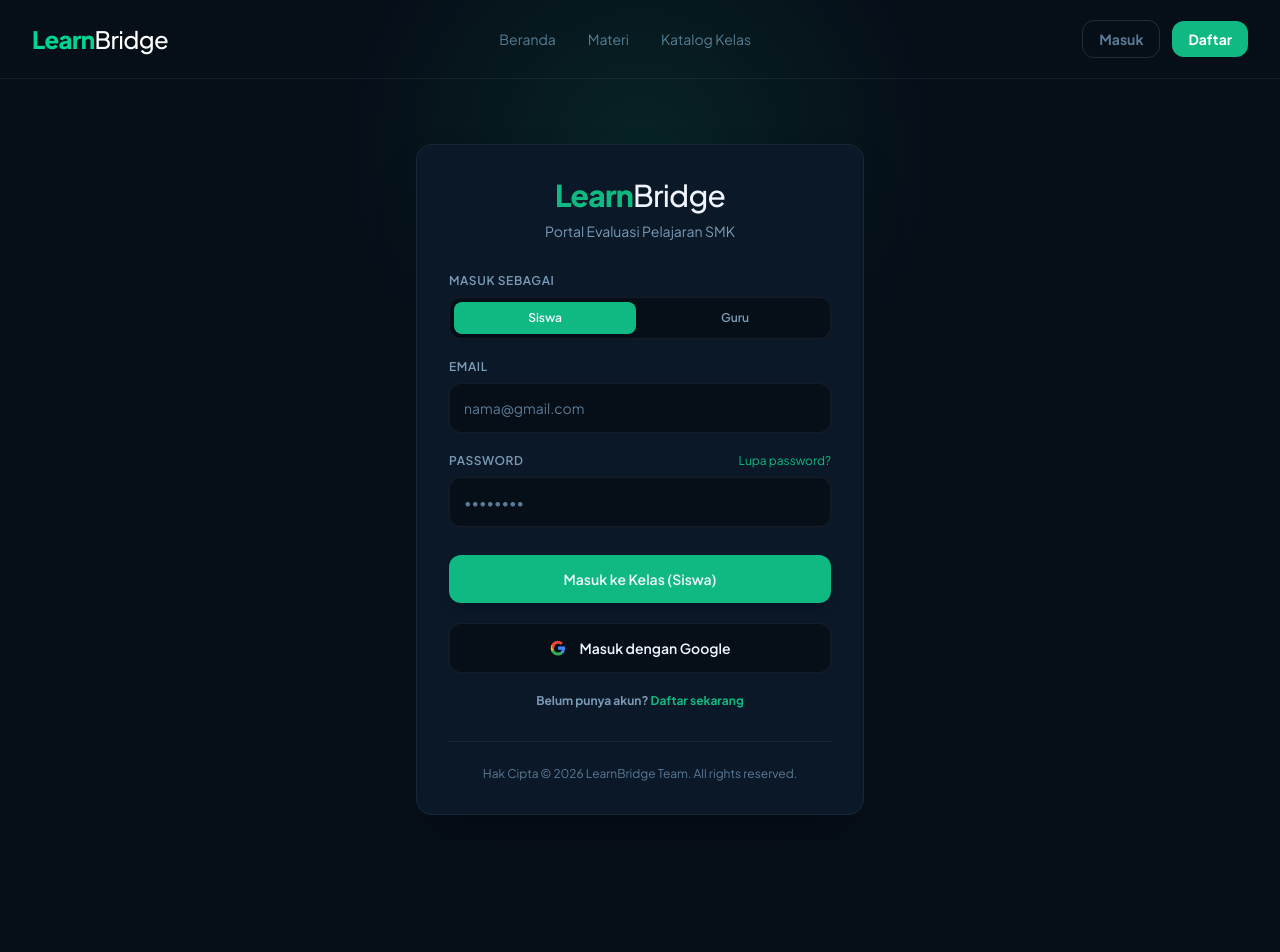
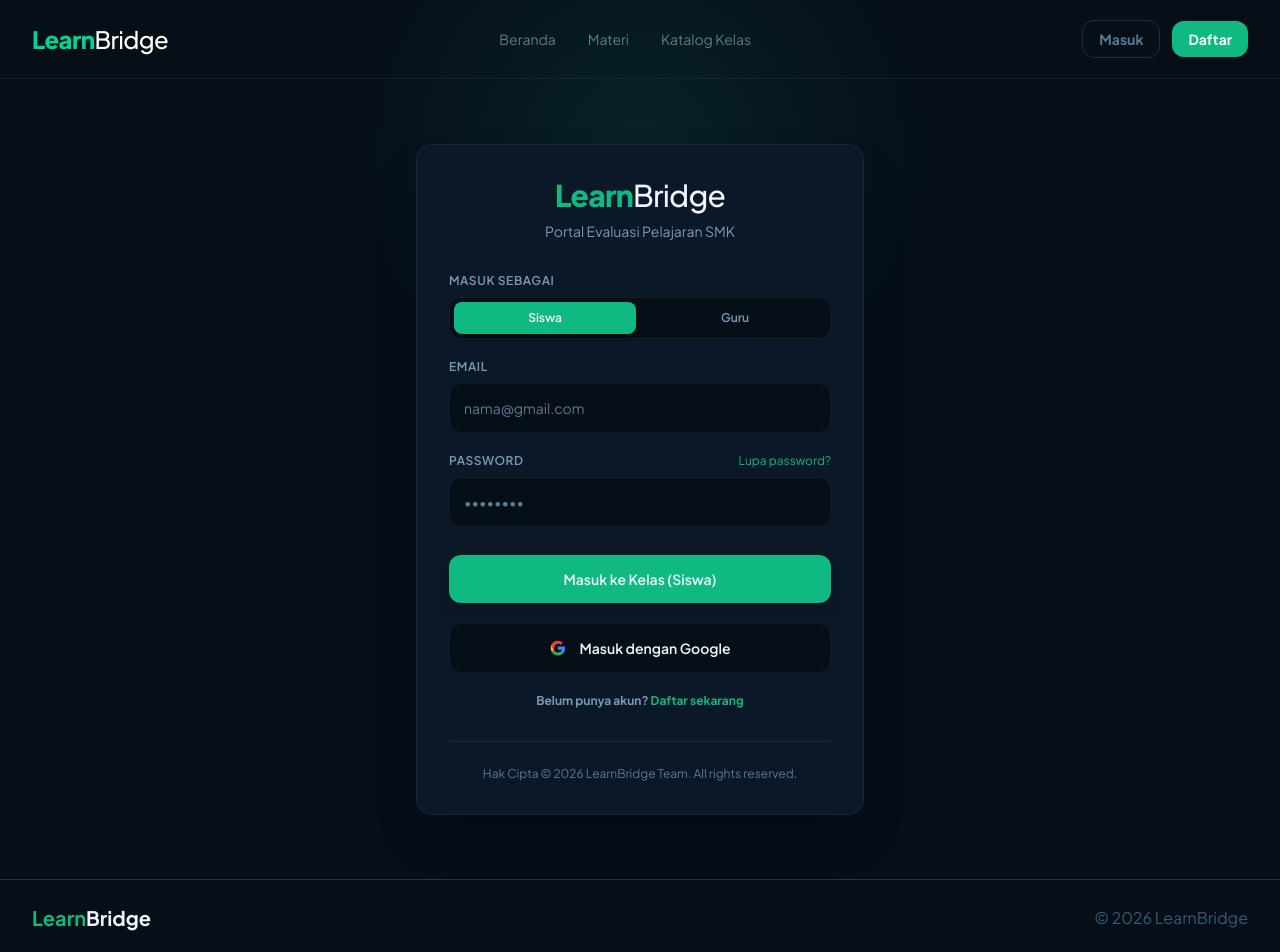
Before and after one commit to Kevin12er/crack-fe-Kevin12er, a Next.js app: page /login in a window 1280 px wide. Shown: the top 952 px of the page. Before the commit the page ends 879 px from the top, so only its background shows below. Built offline with nearby package versions, Linux system fonts and the light colour scheme; no server answers.

Commit message:
feat: penambahan footer didalam halaman  login dan register

```diff
--- a/src/app/login/page.jsx
+++ b/src/app/login/page.jsx
@@ -1,6 +1,7 @@
 "use client";
 
 import Navbar from "@/app/components/layout/Navbar";
+import Footer from "../components/layout/Footer";
 import { useEffect, useState } from "react";
 import { useForm } from "react-hook-form";
 import { useRouter } from "next/navigation";
@@ -297,6 +298,7 @@
           </div>
         </div>
       </div>
+      <Footer />
     </>
   );
 }
--- a/src/app/register/page.jsx
+++ b/src/app/register/page.jsx
@@ -1,6 +1,7 @@
 "use client";
 
 import Navbar from "@/app/components/layout/Navbar";
+import Footer from "../components/layout/Footer";
 import { useEffect, useState } from "react";
 import { useForm } from "react-hook-form";
 import { useRouter } from "next/navigation";
@@ -271,6 +272,7 @@
           </div>
         </div>
       </section>
+      <Footer />
     </>
   );
 }
```
